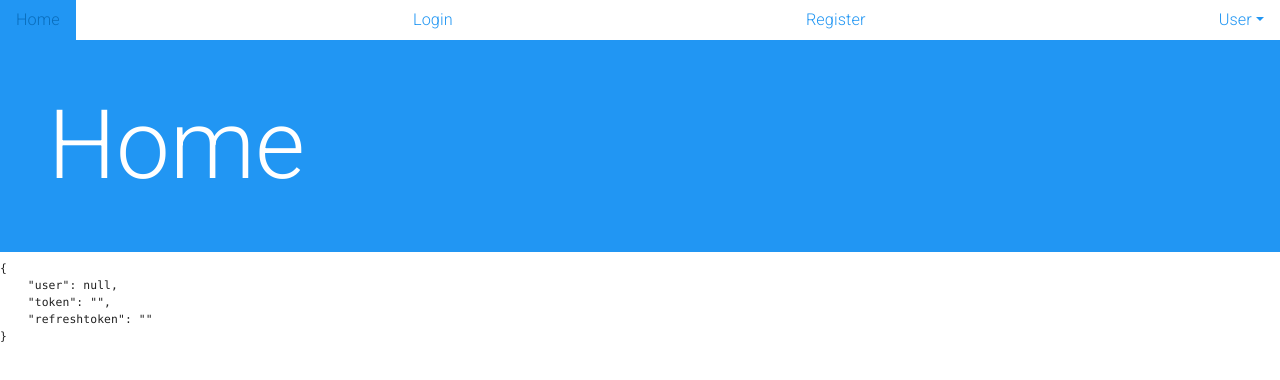
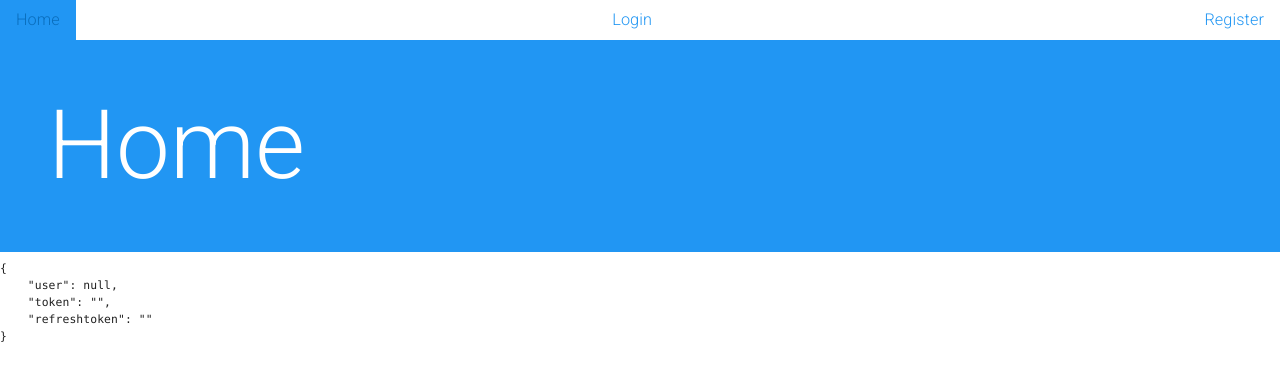
Before and after one commit to SasnarineDeodat/realist, a React (Create React App) app in the folder client/: page / in a window 1280 px wide. Shown: the top 380 px of the page. Built offline with nearby package versions, Linux system fonts and the light colour scheme.

Commit message:
How to conditionally show login and logout links?

```diff
--- a/client/src/components/nav/Main.js
+++ b/client/src/components/nav/Main.js
@@ -14,22 +14,33 @@ export default function Main() {
     navigate("/login");
   };
 
+  const loggedIn =
+    auth.user !== null && auth.token !== "" && auth.refreshtoken !== "";
+
   return (
-    <div className="nav d-flex justify-content-between lead">
+    <nav className="nav d-flex justify-content-between lead">
       <NavLink to="/" className="nav-link" aria-current="page">
         Home
       </NavLink>
+
+      {!loggedIn ? (
+        <>
           <NavLink to="/login" className="nav-link">
             Login
           </NavLink>
           <NavLink to="/register" className="nav-link">
             Register
           </NavLink>
+        </>
+      ) : (
+        ""
+      )}
 
+      {loggedIn ? (
         <div className="dropdown">
           <li>
             <a className="nav-link dropdown-toggle" data-bs-toggle="dropdown">
-            User
+              {auth?.user?.name ? auth.user.name : auth.user.username}
             </a>
             <ul className="dropdown-menu">
               <li>
@@ -45,6 +56,9 @@ export default function Main() {
             </ul>
           </li>
         </div>
-    </div>
+      ) : (
+        ""
+      )}
+    </nav>
   );
 }
```
Lines whose indentation alone changed are shown as unchanged.
